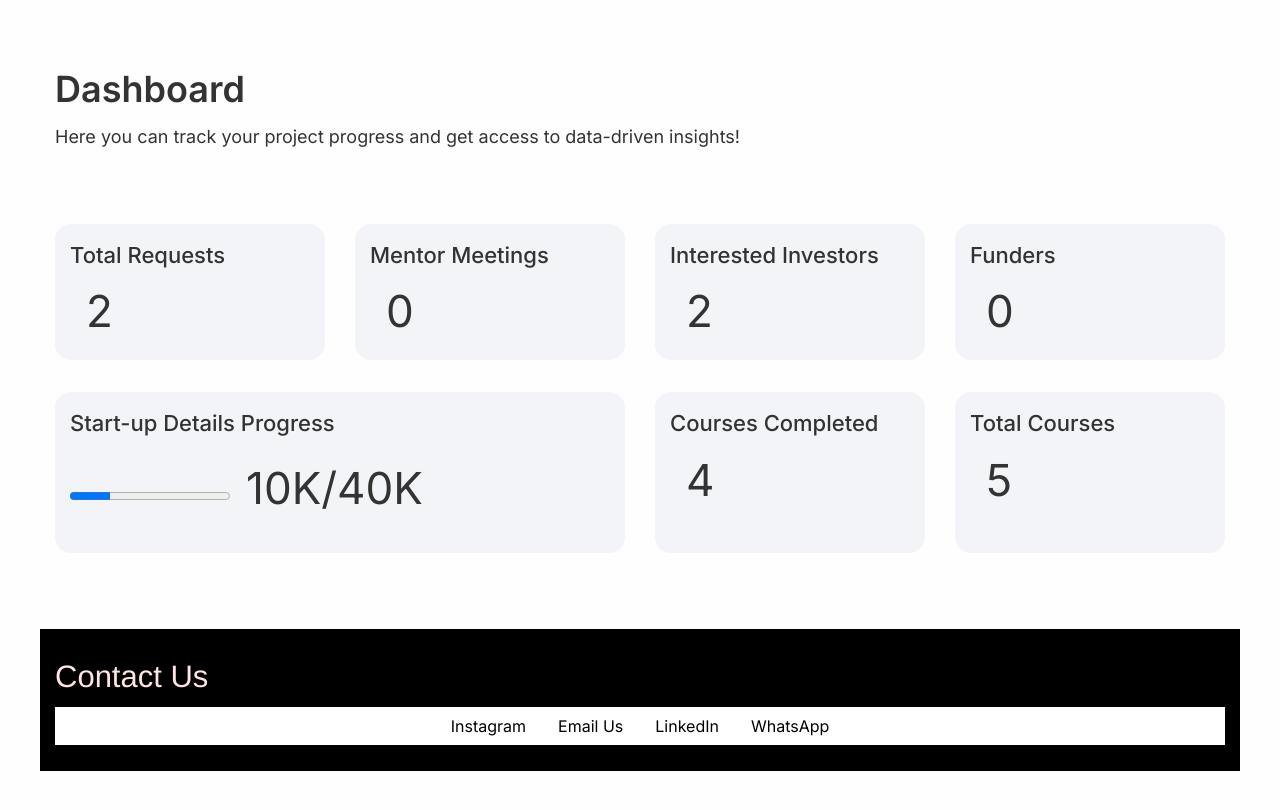
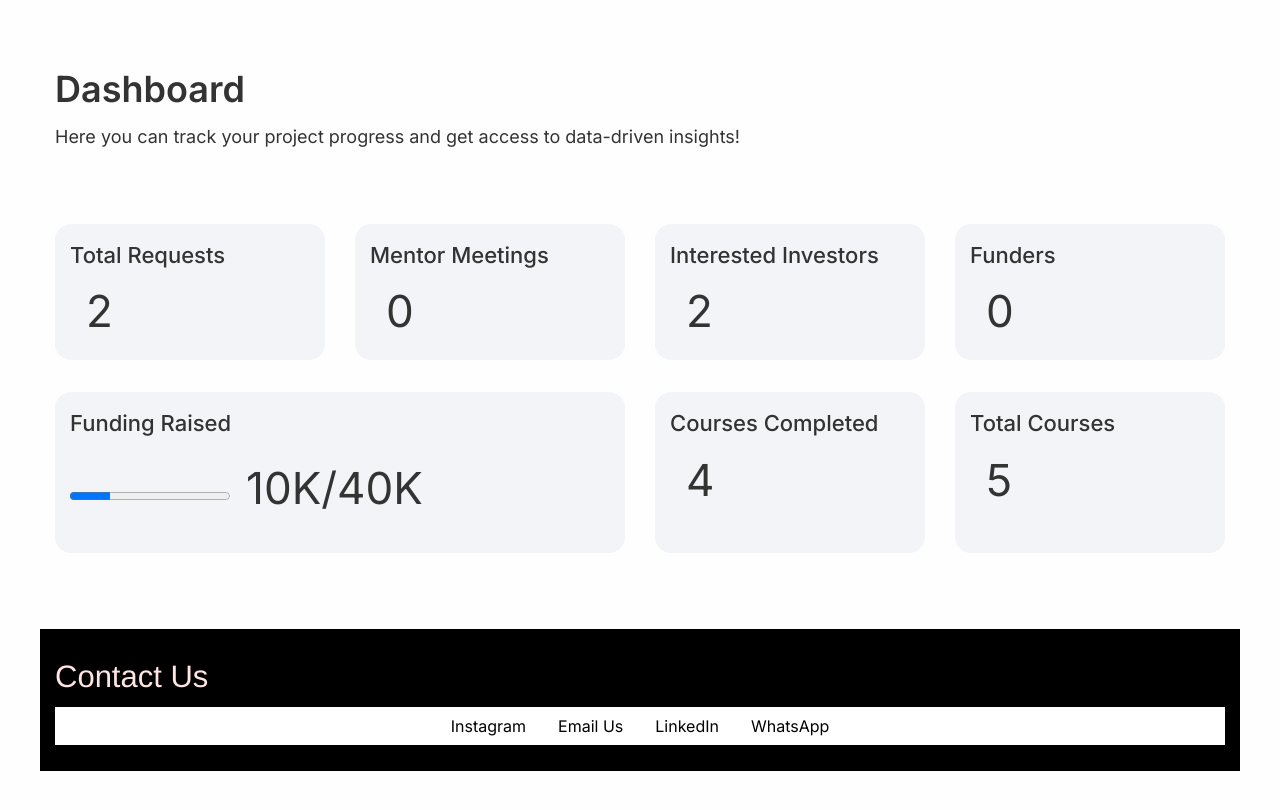
Before and after one commit to nimishabhagat64/puddleshaker, a plain HTML site: page Dashboard.html in a window 1280 px wide. Shown: the part 108-918 px from the top of the page. Drawn offline with Linux system fonts and the light colour scheme; a web font is replaced by a local one.

Commit message:
forth push

```diff
--- a/Dashboard.html
+++ b/Dashboard.html
@@ -72,7 +72,7 @@
 
         <!-- Card: Funding Raised -->
         <div class="cell large-6 medium-6 small-12 card2">
-          <h2>Start-up Details Progress</h2>
+          <h2>Funding Raised</h2>
           <div class="cell large-6 medium-6 small-12 progressbar">
             <progress id="fundingProgress" value="0" max="40000"></progress><span>0/40k</span>
           </div>
```
Also changed, not shown: 1 other file.
